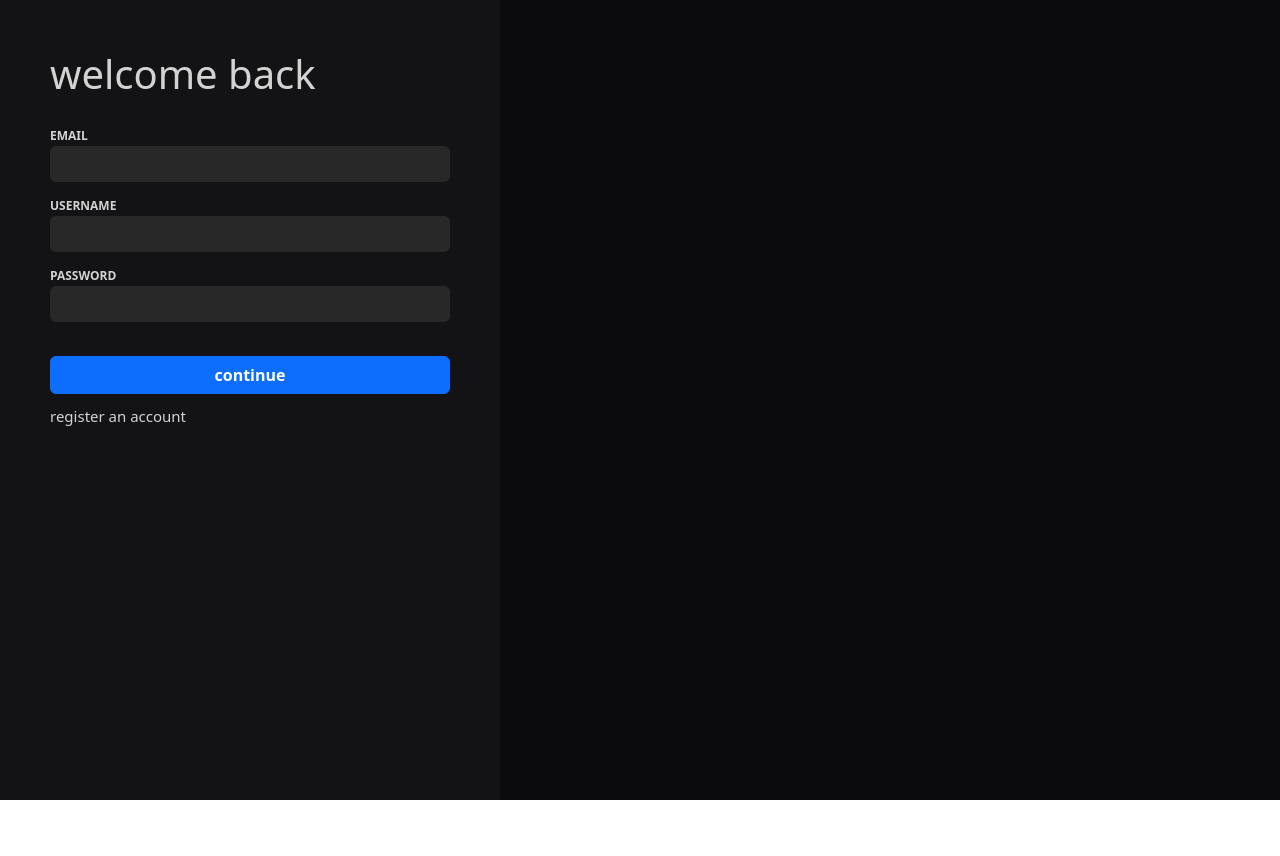
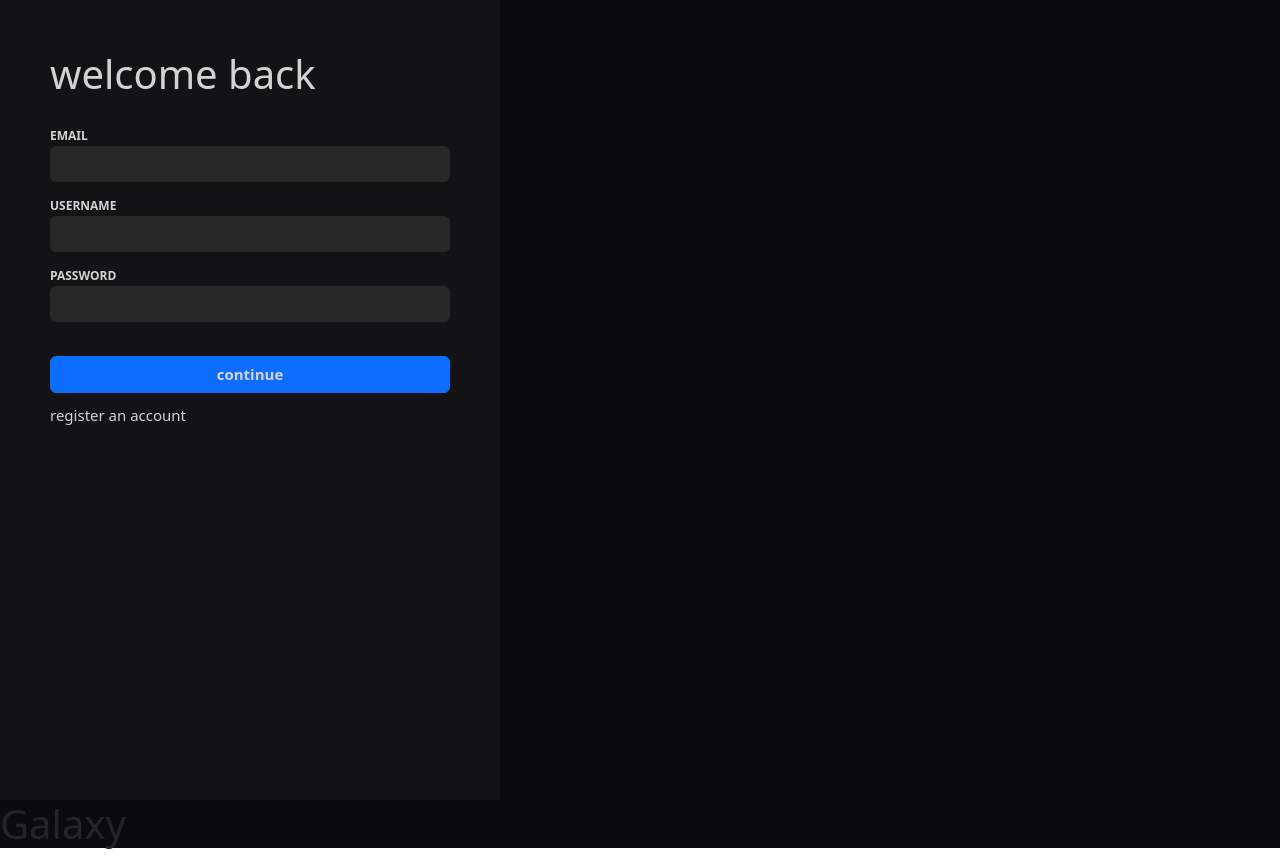
Before and after one commit to stevennguyen003/cs4550-01-final-web-app, a React (Create React App) app: page / in a window 1280 px wide. Before the commit the page ends 800 px from the top, so only its background shows below. Built offline with nearby package versions, Linux system fonts and the light colour scheme.

Commit message:
home screen

```diff
--- a/src/App.tsx
+++ b/src/App.tsx
@@ -5,11 +5,14 @@ import { Routes, Route } from "react-router";
 import LandingPage from './Final Project/LandingPage';
 import { useState, useEffect } from 'react';
 import CreateAccount from './Final Project/CreateAccount';
+import Home from './Final Project/Home';
 
 function App() {
   /*
-  const [searchInput, setSearchInput] = useState("");
+  //const [searchInput, setSearchInput] = useState("");
   const [accessToken, setAccessToken] = useState("");
+
+  const searchInput = "Taylor Swift";
 
   useEffect(() => {
     var authParameters = {
@@ -23,7 +26,7 @@ function App() {
       .then(result => result.json())
       .then(data => setAccessToken(data.access_token))
 
-      // Input Error Handling Here
+    // Input Error Handling Here
   }, [])
 
   async function search() {
@@ -46,10 +49,11 @@ function App() {
 
   return (
     <HashRouter>
-        <Routes>
-          <Route path="/*" element={<LandingPage />} />
-          <Route path="CreateAccount" element={<CreateAccount />} />
-        </Routes>
+      <Routes>
+        <Route path="/*" element={<LandingPage />} />
+        <Route path="CreateAccount" element={<CreateAccount />} />
+        <Route path="Home" element={<Home />} />
+      </Routes>
     </HashRouter>
   );
 }
--- a/src/Final Project/CreateAccount/index.css
+++ b/src/Final Project/CreateAccount/index.css
@@ -21,8 +21,9 @@
     flex-direction: row;
 }
 
-.create-account-box button {
+.create-account-box a {
     width: 100%;
+    margin-bottom: 10px;
 }
 
 .create-account-box a {
--- a/src/Final Project/CreateAccount/index.tsx
+++ b/src/Final Project/CreateAccount/index.tsx
@@ -21,10 +21,10 @@ function CreateAccount() {
                         </div>
                         <div className="form-group">
                             <label htmlFor="login-account-dob"><b>DATE OF BIRTH</b></label>
-                            <input type="date" className="login-account-dob form-control form-control-sm" />
+                            <input type="date" className="form-control form-control-sm" id="login-account-dob"/>
                         </div>
                         <br />
-                        <button type="button" className="btn btn-primary"><b>sign up</b></button>
+                        <Link to="/Home" className="btn btn-primary"><b>sign up</b></Link>
                         <Link to="/">go back</Link>
                     </form>
                 </div>
--- /dev/null
+++ b/src/Final Project/Home/index.tsx
@@ -0,0 +1,8 @@
+function Home() {
+    return (
+        <>
+            <h1>Home Screen</h1>
+        </>
+    )
+}
+export default Home;
--- /dev/null
+++ b/src/Final Project/LandingPage/Galaxy/index.tsx
@@ -0,0 +1,6 @@
+function Galaxy() {
+    return (
+        <h1>Galaxy</h1>
+    )
+}
+export default Galaxy;
--- a/src/Final Project/LandingPage/Sidebar/index.css
+++ b/src/Final Project/LandingPage/Sidebar/index.css
@@ -1,7 +1,3 @@
-.login-account-body {
-    background-color: rgb(11, 11, 14);
-}
-
 .login-screen-bar {
     height: 100vh;
     width: 500px;
@@ -32,7 +28,7 @@
     font-size: 12px;
 }
 
-.login-account-form button {
+.login-account-form a {
     width: 100%;
     margin-bottom: 10px;
 }
--- a/src/Final Project/LandingPage/Sidebar/index.tsx
+++ b/src/Final Project/LandingPage/Sidebar/index.tsx
@@ -5,7 +5,6 @@ import 'bootstrap/dist/css/bootstrap.min.css';
 function LoginSidebar() {
     return (
         <>
-            <div className="login-account-body">
             <div className="login-screen-bar">
                 <h1 className="login-screen-header">welcome back</h1> <br />
                 <div className="login-account-form">
@@ -23,10 +22,9 @@ function LoginSidebar() {
                             <input type="password" className="form-control" id="login-account-password" />
                         </div>
                         <br />
-                            <button type="button" className="btn btn-primary"><b>continue</b></button>
+                        <Link to="/Home" className="btn btn-primary"><b>continue</b></Link>
                     </form>
                     <Link to="/CreateAccount">register an account</Link>
-                    </div>
                 </div>
             </div>
         </>
--- /dev/null
+++ b/src/Final Project/LandingPage/body.css
@@ -0,0 +1,3 @@
+.login-account-body {
+    background-color: rgb(11, 11, 14);
+}
--- a/src/Final Project/LandingPage/index.tsx
+++ b/src/Final Project/LandingPage/index.tsx
@@ -1,11 +1,16 @@
 import LoginSidebar from "./Sidebar";
+import Galaxy from "./Galaxy";
+import "./body.css";
 import { Routes, Route } from "react-router-dom";
 import CreateAccount from "../CreateAccount";
 
 function LandingPage() {
     return (
         <>
-            <LoginSidebar />
+            <div className="login-account-body">
+                <LoginSidebar />
+                <Galaxy />
+            </div>
         </>
     );
 }
```
Lines whose indentation alone changed are shown as unchanged.
